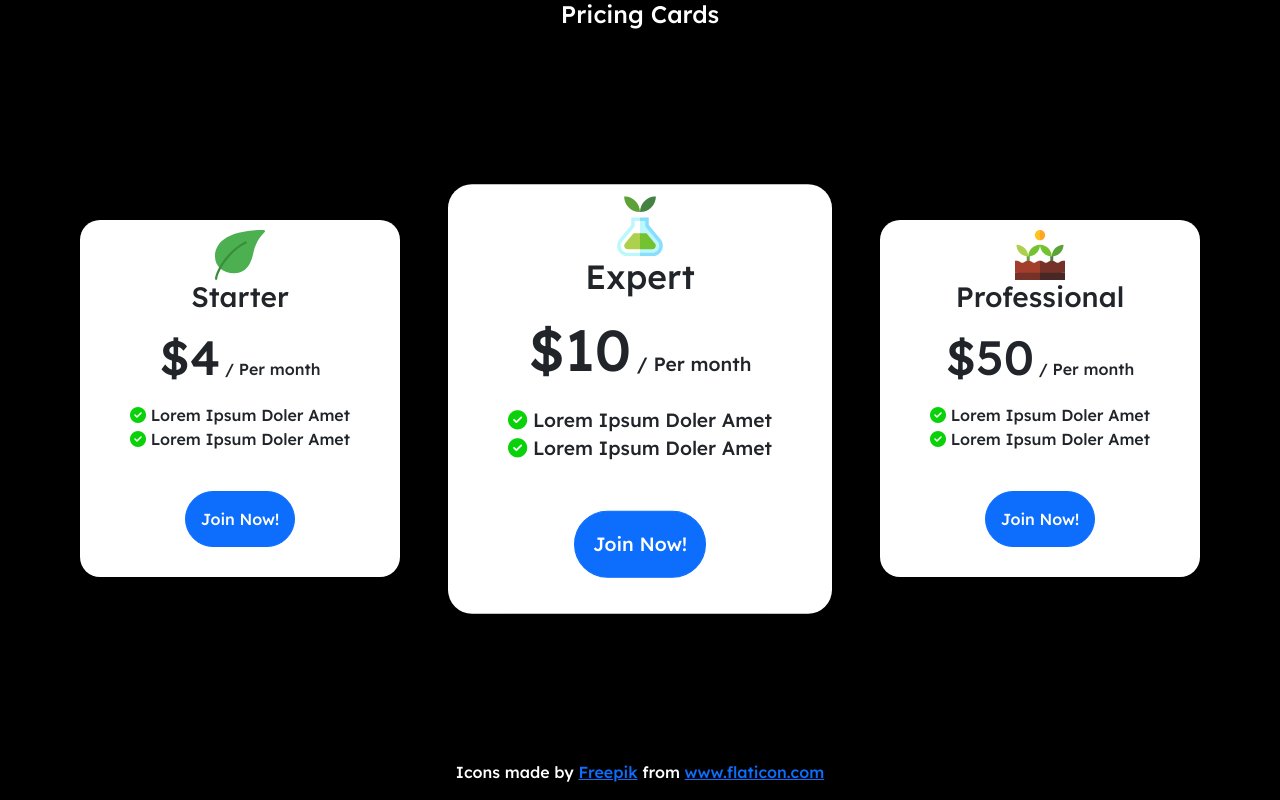
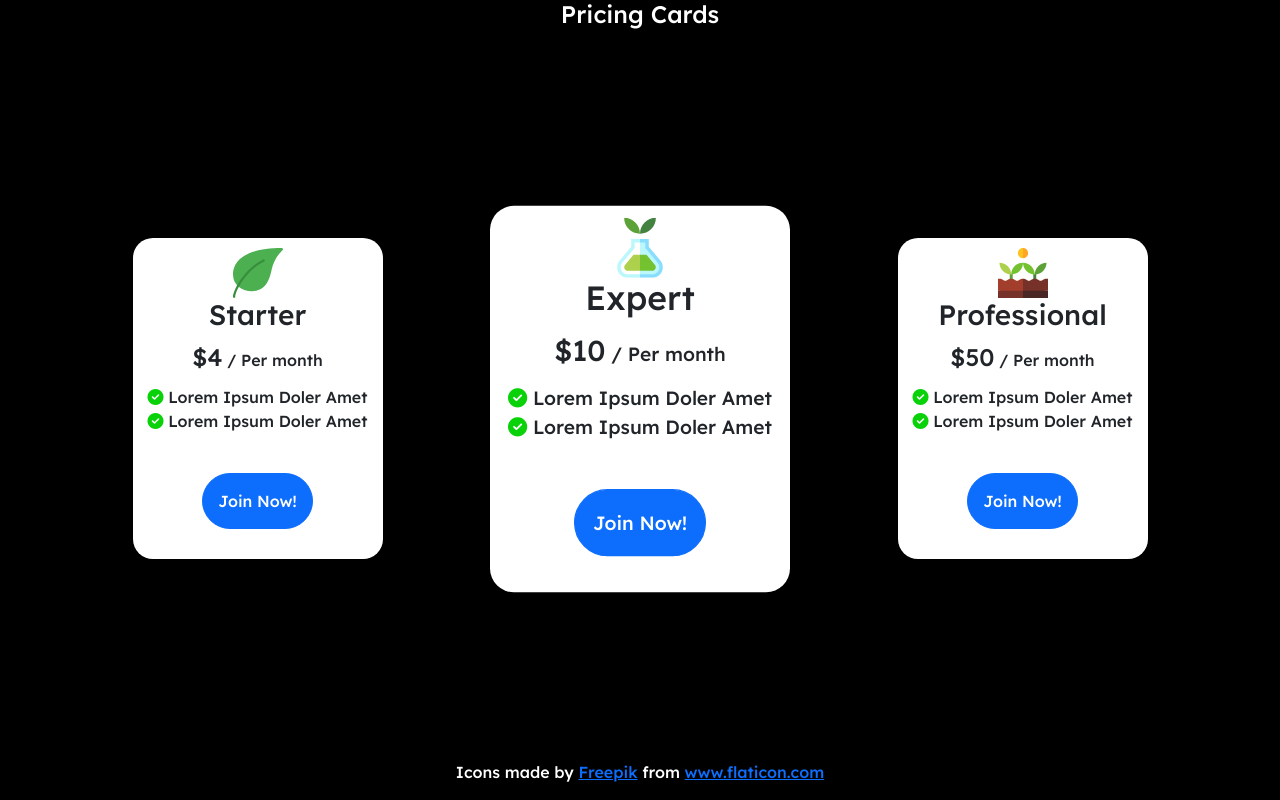
Before and after one commit to pavankalyan-codes/30-Days-30-Projects, a plain HTML site: page 6 Pricing cards/index.html in a window 1280 px wide. Drawn offline with nearby package versions, Linux system fonts and the light colour scheme.

Commit message:
style fix

```diff
--- a/6 Pricing cards/style.css
+++ b/6 Pricing cards/style.css
@@ -11,6 +11,7 @@
   transition: transform 0.6s;
   cursor: pointer;
   background: white;
+  text-align: center;
 }
 
 body {
@@ -33,7 +34,7 @@ footer {
   margin-top: 10px;
 }
 .price {
-  font-size: xxx-large;
+  font-size: x-large;
 }
 .micon {
   color: #09d209;
@@ -56,6 +57,11 @@ footer {
     transition: transform 0.3s;
   }
 }
+@media screen and (min-width: 900px) {
+  .card-div {
+    width: 250px !important;
+  }
+}
 h4 {
   color: white;
   text-align: center;
```
